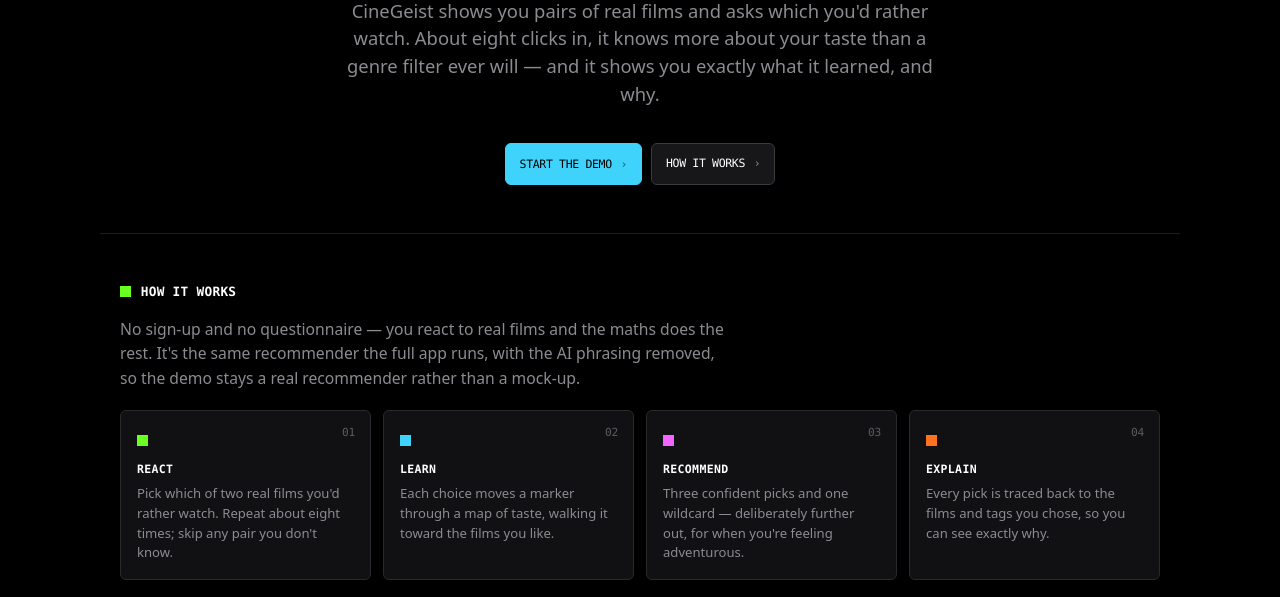
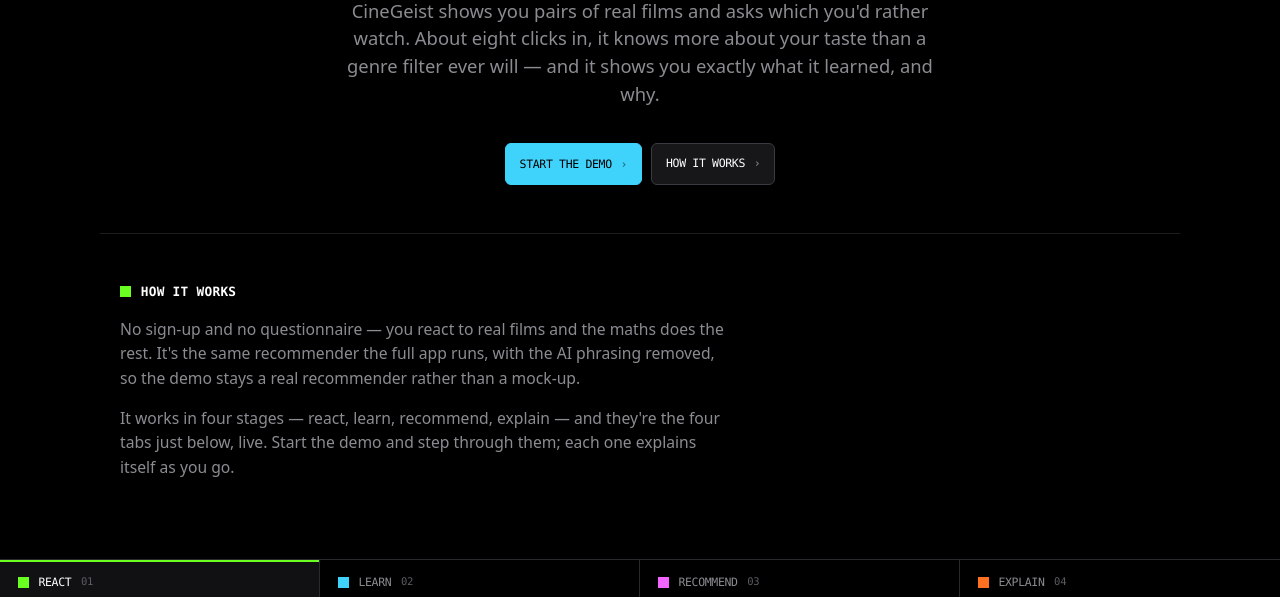
Before and after one commit to arijitgupta42/cinegeist, a website built with Vite: page web/index.html in a window 1280 px wide. Shown: the part 310-907 px from the top of the page. Built offline with nearby package versions, Linux system fonts and the light colour scheme; files whose address does not match are found by name.

Commit message:
Describe each demo stage on its tab instead of in duplicate cards (#44)

```diff
--- a/web/src/conversation.ts
+++ b/web/src/conversation.ts
@@ -36,6 +36,17 @@
 
 export type Stage = "react" | "learn" | "recommend" | "explain";
 
+// One line per stage, shown just under the tab strip so the active tab explains itself. These are the
+// per-stage descriptions that used to sit in a separate "how it works" card grid above — redundant
+// there, beside a strip showing the same four stages. Here they're contextual: you read only the one
+// whose stage you're looking at.
+const STAGE_BLURBS: Record<Stage, string> = {
+  react: "Pick which of two real films you'd rather watch. Repeat about eight times; skip any pair you don't know.",
+  learn: "Each choice moves a marker through a map of taste, walking it toward the films you like.",
+  recommend: "Three confident picks and one wildcard — deliberately further out, for when you're feeling adventurous.",
+  explain: "Every pick is traced back to the films and tags you chose, so you can see exactly why.",
+};
+
 interface Pool {
   candidates: Candidate[];
   vectors: Float64Array;
@@ -54,6 +65,7 @@
   constructor(
     private mount: HTMLElement,
     private strip: HTMLElement,
+    private blurb: HTMLElement,
     private shard: DecodedShard,
     probesFile: ProbesFile,
   ) {
@@ -96,6 +108,8 @@
       btn.classList.toggle("active", active);
       btn.setAttribute("aria-selected", active ? "true" : "false");
     });
+    this.blurb.textContent = STAGE_BLURBS[stage];
+    this.blurb.hidden = false;
     switch (stage) {
       case "react":
         return this.renderReact();
--- a/web/src/main.ts
+++ b/web/src/main.ts
@@ -53,17 +53,8 @@
       <p class="section-lead">No sign-up and no questionnaire — you react to real films and the maths does
       the rest. It's the same recommender the full app runs, with the AI phrasing removed, so the demo
       stays a real recommender rather than a mock-up.</p>
-      <ol class="steps">
-        <li><span class="sq green"></span><b>React</b><p>Pick which of two real films you'd rather watch.
-        Repeat about eight times; skip any pair you don't know.</p><span class="step mono">01</span></li>
-        <li><span class="sq cyan"></span><b>Learn</b><p>Each choice moves a marker through a map of taste,
-        walking it toward the films you like.</p><span class="step mono">02</span></li>
-        <li><span class="sq magenta"></span><b>Recommend</b><p>Three confident picks and one wildcard —
-        deliberately further out, for when you're feeling adventurous.</p><span class="step mono">03</span></li>
-        <li><span class="sq orange"></span><b>Explain</b><p>Every pick is traced back to the films and
-        tags you chose, so you can see exactly why.</p><span class="step mono">04</span></li>
-      </ol>
-      <p class="section-lead">The four tabs below are those stages, live — start the demo and step through them.</p>
+      <p class="section-lead">It works in four stages — react, learn, recommend, explain — and they're the
+      four tabs just below, live. Start the demo and step through them; each one explains itself as you go.</p>
     </section>
 
     <div class="strip" role="tablist" aria-label="Pipeline stages — pick one to view">
@@ -74,6 +65,7 @@
     </div>
 
     <main class="wrap" id="stage">
+      <p class="stage-blurb" id="stage-blurb" hidden></p>
       <section class="panel" id="panel"></section>
     </main>
 
@@ -221,7 +213,8 @@
   }
 
   const strip = app.querySelector<HTMLElement>(".strip")!;
-  const conversation = new Conversation(panel(), strip, shard, probes);
+  const blurb = app.querySelector<HTMLElement>("#stage-blurb")!;
+  const conversation = new Conversation(panel(), strip, blurb, shard, probes);
   const begin = (): void => {
     conversation.start();
     scrollToStage();
--- a/web/src/style.css
+++ b/web/src/style.css
@@ -345,6 +345,14 @@
 
 main {
   padding: 2.5rem 0 4rem;
+}
+/* one line under the tab strip describing the active stage (conversation.ts sets the text) */
+.stage-blurb {
+  margin: 0 0 1.1rem;
+  max-width: 72ch;
+  color: var(--ink-dim);
+  font-size: 0.92rem;
+  line-height: 1.55;
 }
 .panel {
   background: var(--surface);
@@ -874,44 +882,6 @@
   color: var(--ink-dim);
   font-size: 0.9rem;
 }
-.steps {
-  list-style: none;
-  margin: 1.25rem 0;
-  padding: 0;
-  display: grid;
-  grid-template-columns: repeat(4, 1fr);
-  gap: 0.75rem;
-}
-.steps li {
-  position: relative;
-  background: var(--surface-2);
-  border: 1px solid var(--line);
-  border-radius: var(--radius-sm);
-  padding: 1rem;
-}
-.steps b {
-  display: block;
-  margin: 0.6rem 0 0.4rem;
-  font-family: var(--mono);
-  font-size: 0.72rem;
-  text-transform: uppercase;
-  letter-spacing: 0.03em;
-  color: var(--ink);
-}
-.steps p {
-  margin: 0;
-  color: var(--ink-dim);
-  font-size: 0.82rem;
-  line-height: 1.5;
-}
-.steps .step {
-  position: absolute;
-  top: 0.9rem;
-  right: 0.95rem;
-  color: var(--ink-faint);
-  font-size: 0.7rem;
-}
-
 /* -- footer ------------------------------------------------------------------------ */
 
 .foot {
@@ -980,9 +950,6 @@
   .seg:nth-child(2) {
     border-right: 0;
   }
-  .steps {
-    grid-template-columns: repeat(2, 1fr);
-  }
   .stats {
     gap: 1.5rem;
   }
```
